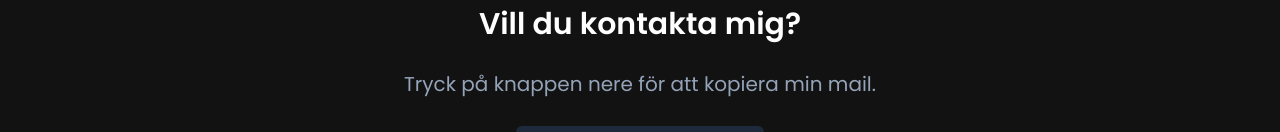
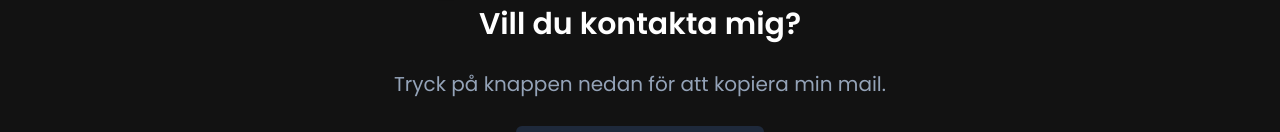
Before and after one commit to vCqstro/my_portfolio, a Next.js app: page / in a window 1280 px wide. Shown: the part 669-801 px from the top of the page. Built offline with nearby package versions, Linux system fonts and the light colour scheme.

Commit message:
Changed spelling

```diff
--- a/components/CopyEmail.tsx
+++ b/components/CopyEmail.tsx
@@ -29,7 +29,7 @@ export default function CopyMail() {
           Vill du kontakta mig?
         </h2>
         <p className="text-muted-foreground max-w-prose lg:text-xl">
-          Tryck på knappen nere för att kopiera min mail.
+          Tryck på knappen nedan för att kopiera min mail.
         </p>
         <Button
           variant={"secondary"}
```
